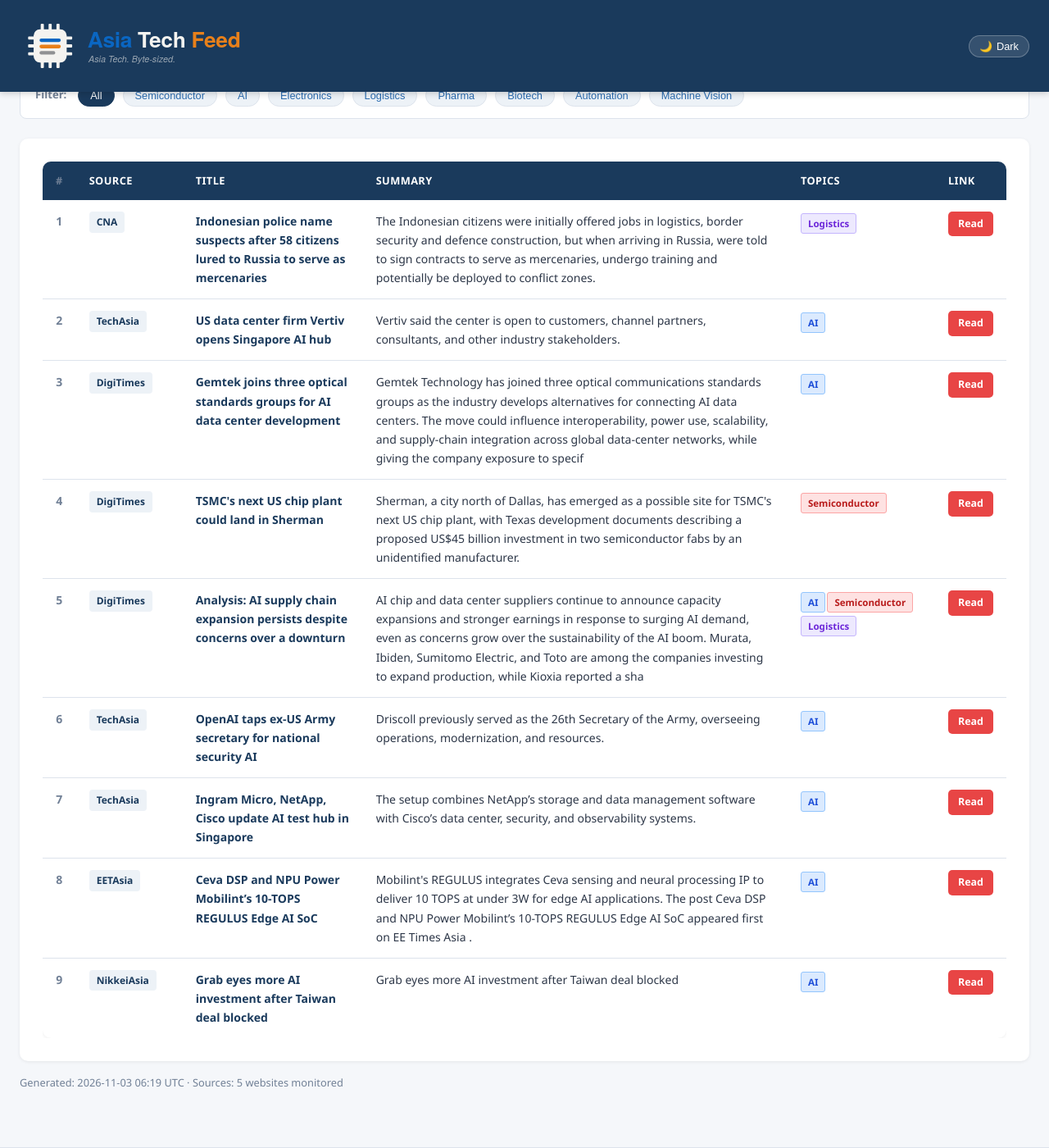
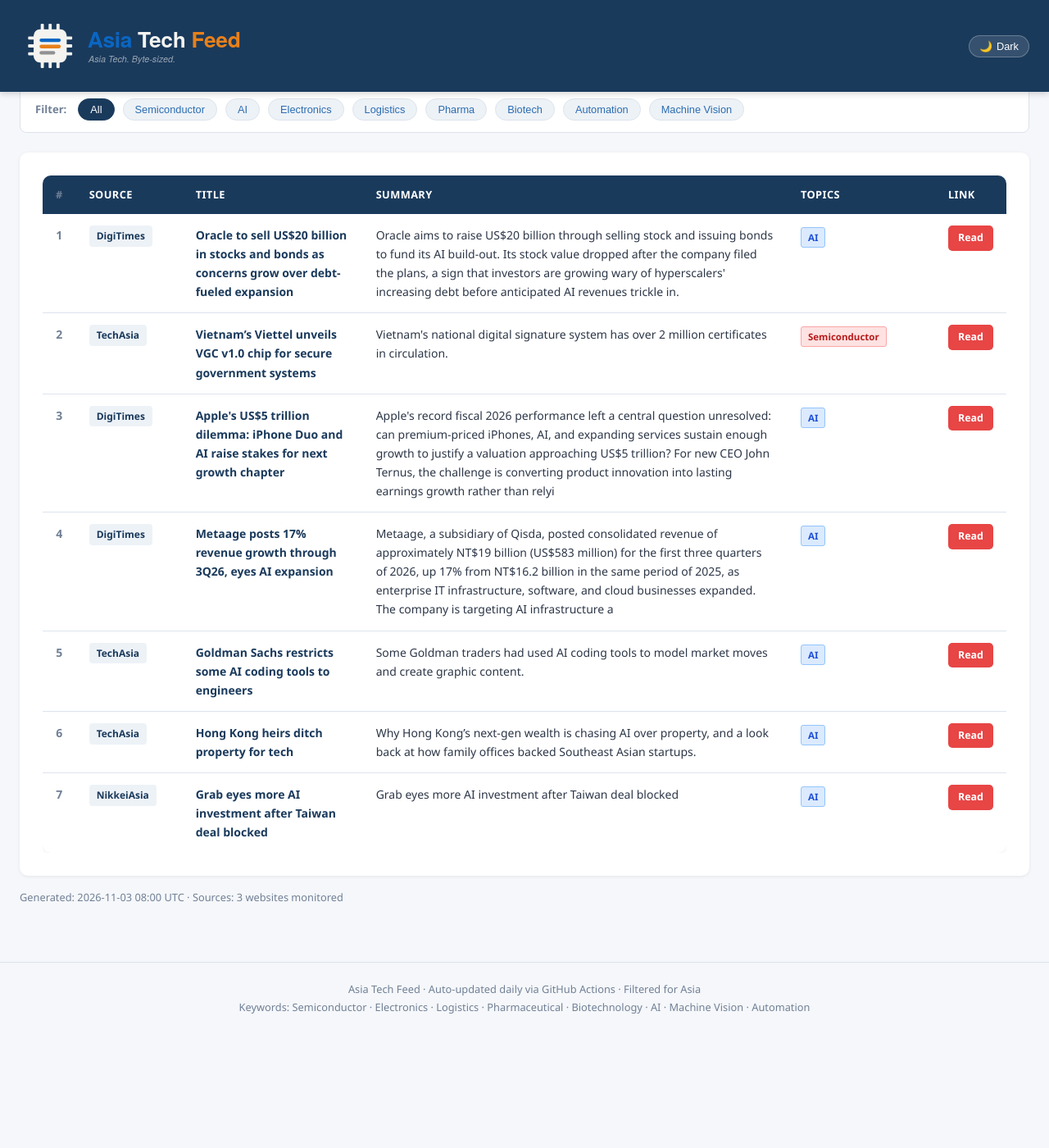
Before and after one commit to asiatechfeed/Asia-Tech-Feed, a Jekyll site: the page built from _posts/2026-11-03-asia-tech-news-digest.md, in a window 1280 px wide and 1400 px high, scrolled down 661 px. Shown: the whole window at 82% size. Built offline with Jekyll 4.4.1, drawn with Linux system fonts in a browser that asks for light colours; a script that is not in the unit is left out; after the commit the page ends 1922 px from its top, so only the background shows below that; some of the changed text lies outside the part shown.

Commit message:
📰 News digest 2026-11-03 (7 articles)

```diff
--- a/_posts/2026-11-03-asia-tech-news-digest.md
+++ b/_posts/2026-11-03-asia-tech-news-digest.md
@@ -1,16 +1,16 @@
 ---
 layout: post
 title: "Asia Tech News Digest - November 03, 2026"
-date: 2026-11-03 14:19:40 +0800
-articles_count: 9
-sources_count: 5
-sources: ["CNA", "DigiTimes", "EETAsia", "NikkeiAsia", "TechAsia"]
+date: 2026-11-03 16:00:53 +0800
+articles_count: 7
+sources_count: 3
+sources: ["DigiTimes", "NikkeiAsia", "TechAsia"]
 csv_file: /assets/data/news-2026-11-03.tsv
-featured_title: "Indonesian police name suspects after 58 citizens lured to Russia to serve as mercenaries"
-featured_url: "https://www.channelnewsasia.com/asia/indonesians-recruited-mercenaries-russia-human-trafficking-6515391"
-featured_source: "CNA"
-featured_summary: "The Indonesian citizens were initially offered jobs in logistics, border security and defence construction, but when arriving in Russia, were told to sign contracts to serve as mercenaries, undergo training and potentially be deployed to conflict zones."
-featured_image: "https://dam.mediacorp.sg/image/upload/s--m6ct_MRK--/c_fill,g_auto,h_676,w_1200/f_auto,q_auto/v1/mediacorp/cna/image/2026/11/03/indonesia_russian_mercenary_press_conference.jpg?itok=S2v54Q_N"
+featured_title: "Oracle to sell US$20 billion in stocks and bonds as concerns grow over debt-fueled expansion"
+featured_url: "https://www.digitimes.com/news/a20261103VL217/oracle-financing-earnings-revenue.html"
+featured_source: "DigiTimes"
+featured_summary: "Oracle aims to raise US$20 billion through selling stock and issuing bonds to fund its AI build-out. Its stock value dropped after the company filed the plans, a sign that investors are growing wary of hyperscalers' increasing debt before anticipated AI revenues trickle in."
+featured_image: "https://img.digitimes.com/newsshow/20261103vl217_files/1_2b.jpg"
 ---
 
 <table class="news-table">
@@ -27,75 +27,59 @@ featured_image: "https://dam.mediacorp.sg/image/upload/s--m6ct_MRK--/c_fill,g_au
 <tbody>
 <tr>
   <td class="col-num">1</td>
-  <td class="col-source"><span class="source-badge">CNA</span></td>
-  <td class="col-title"><span class="article-title">Indonesian police name suspects after 58 citizens lured to Russia to serve as mercenaries</span></td>
-  <td class="col-summary">The Indonesian citizens were initially offered jobs in logistics, border security and defence construction, but when arriving in Russia, were told to sign contracts to serve as mercenaries, undergo training and potentially be deployed to conflict zones.</td>
-  <td class="col-tags"><span class="tag logis">Logistics</span></td>
-  <td class="col-link"><a class="btn-link" href="https://www.channelnewsasia.com/asia/indonesians-recruited-mercenaries-russia-human-trafficking-6515391" target="_blank" rel="noopener">Read</a></td>
+  <td class="col-source"><span class="source-badge">DigiTimes</span></td>
+  <td class="col-title"><span class="article-title">Oracle to sell US$20 billion in stocks and bonds as concerns grow over debt-fueled expansion</span></td>
+  <td class="col-summary">Oracle aims to raise US$20 billion through selling stock and issuing bonds to fund its AI build-out. Its stock value dropped after the company filed the plans, a sign that investors are growing wary of hyperscalers' increasing debt before anticipated AI revenues trickle in.</td>
+  <td class="col-tags"><span class="tag ai">AI</span></td>
+  <td class="col-link"><a class="btn-link" href="https://www.digitimes.com/news/a20261103VL217/oracle-financing-earnings-revenue.html" target="_blank" rel="noopener">Read</a></td>
 </tr>
 <tr>
   <td class="col-num">2</td>
   <td class="col-source"><span class="source-badge">TechAsia</span></td>
-  <td class="col-title"><span class="article-title">US data center firm Vertiv opens Singapore AI hub</span></td>
-  <td class="col-summary">Vertiv said the center is open to customers, channel partners, consultants, and other industry stakeholders.</td>
-  <td class="col-tags"><span class="tag ai">AI</span></td>
-  <td class="col-link"><a class="btn-link" href="https://www.techinasia.com/abb-launches-infinitus-ai-data-centers" target="_blank" rel="noopener">Read</a></td>
+  <td class="col-title"><span class="article-title">Vietnam’s Viettel unveils VGC v1.0 chip for secure government systems</span></td>
+  <td class="col-summary">Vietnam's national digital signature system has over 2 million certificates in circulation.</td>
+  <td class="col-tags"><span class="tag semi">Semiconductor</span></td>
+  <td class="col-link"><a class="btn-link" href="https://www.techinasia.com/vietnam-becomes-key-player-in-global-chip-value-chain-deputy-pm" target="_blank" rel="noopener">Read</a></td>
 </tr>
 <tr>
   <td class="col-num">3</td>
   <td class="col-source"><span class="source-badge">DigiTimes</span></td>
-  <td class="col-title"><span class="article-title">Gemtek joins three optical standards groups for AI data center development</span></td>
-  <td class="col-summary">Gemtek Technology has joined three optical communications standards groups as the industry develops alternatives for connecting AI data centers. The move could influence interoperability, power use, scalability, and supply-chain integration across global data-center networks, while giving the company exposure to specif</td>
+  <td class="col-title"><span class="article-title">Apple's US$5 trillion dilemma: iPhone Duo and AI raise stakes for next growth chapter</span></td>
+  <td class="col-summary">Apple's record fiscal 2026 performance left a central question unresolved: can premium-priced iPhones, AI, and expanding services sustain enough growth to justify a valuation approaching US$5 trillion? For new CEO John Ternus, the challenge is converting product innovation into lasting earnings growth rather than relyi</td>
   <td class="col-tags"><span class="tag ai">AI</span></td>
-  <td class="col-link"><a class="btn-link" href="https://www.digitimes.com/news/a20261103PD204/gemtek-optical-communications-data-center-2026.html" target="_blank" rel="noopener">Read</a></td>
+  <td class="col-link"><a class="btn-link" href="https://www.digitimes.com/news/a20261103VL208/apple-iphone-duo-performance-growth-2026.html" target="_blank" rel="noopener">Read</a></td>
 </tr>
 <tr>
   <td class="col-num">4</td>
   <td class="col-source"><span class="source-badge">DigiTimes</span></td>
-  <td class="col-title"><span class="article-title">TSMC's next US chip plant could land in Sherman</span></td>
-  <td class="col-summary">Sherman, a city north of Dallas, has emerged as a possible site for TSMC's next US chip plant, with Texas development documents describing a proposed US$45 billion investment in two semiconductor fabs by an unidentified manufacturer.</td>
-  <td class="col-tags"><span class="tag semi">Semiconductor</span></td>
-  <td class="col-link"><a class="btn-link" href="https://www.digitimes.com/news/a20261103VL216/tsmc-plant-texas-investment-manufacturing.html" target="_blank" rel="noopener">Read</a></td>
+  <td class="col-title"><span class="article-title">Metaage posts 17% revenue growth through 3Q26, eyes AI expansion</span></td>
+  <td class="col-summary">Metaage, a subsidiary of Qisda, posted consolidated revenue of approximately NT$19 billion (US$583 million) for the first three quarters of 2026, up 17% from NT$16.2 billion in the same period of 2025, as enterprise IT infrastructure, software, and cloud businesses expanded. The company is targeting AI infrastructure a</td>
+  <td class="col-tags"><span class="tag ai">AI</span></td>
+  <td class="col-link"><a class="btn-link" href="https://www.digitimes.com/news/a20261103PD213/revenue-growth-subsidiary-qisda-infrastructure.html" target="_blank" rel="noopener">Read</a></td>
 </tr>
 <tr>
   <td class="col-num">5</td>
-  <td class="col-source"><span class="source-badge">DigiTimes</span></td>
-  <td class="col-title"><span class="article-title">Analysis: AI supply chain expansion persists despite concerns over a downturn</span></td>
-  <td class="col-summary">AI chip and data center suppliers continue to announce capacity expansions and stronger earnings in response to surging AI demand, even as concerns grow over the sustainability of the AI boom. Murata, Ibiden, Sumitomo Electric, and Toto are among the companies investing to expand production, while Kioxia reported a sha</td>
-  <td class="col-tags"><span class="tag ai">AI</span><span class="tag semi">Semiconductor</span><span class="tag logis">Logistics</span></td>
-  <td class="col-link"><a class="btn-link" href="https://www.digitimes.com/news/a20261103PD222/ai-chip-supply-chain-demand-capacity-earnings.html" target="_blank" rel="noopener">Read</a></td>
+  <td class="col-source"><span class="source-badge">TechAsia</span></td>
+  <td class="col-title"><span class="article-title">Goldman Sachs restricts some AI coding tools to engineers</span></td>
+  <td class="col-summary">Some Goldman traders had used AI coding tools to model market moves and create graphic content.</td>
+  <td class="col-tags"><span class="tag ai">AI</span></td>
+  <td class="col-link"><a class="btn-link" href="https://www.techinasia.com/goldman-sachs-executive-ai-may-complicate-lending-decisions" target="_blank" rel="noopener">Read</a></td>
 </tr>
 <tr>
   <td class="col-num">6</td>
   <td class="col-source"><span class="source-badge">TechAsia</span></td>
-  <td class="col-title"><span class="article-title">OpenAI taps ex-US Army secretary for national security AI</span></td>
-  <td class="col-summary">Driscoll previously served as the 26th Secretary of the Army, overseeing operations, modernization, and resources.</td>
+  <td class="col-title"><span class="article-title">Hong Kong heirs ditch property for tech</span></td>
+  <td class="col-summary">Why Hong Kong’s next-gen wealth is chasing AI over property, and a look back at how family offices backed Southeast Asian startups.</td>
   <td class="col-tags"><span class="tag ai">AI</span></td>
-  <td class="col-link"><a class="btn-link" href="https://www.techinasia.com/openai-resumes-ai-training-internet-access" target="_blank" rel="noopener">Read</a></td>
+  <td class="col-link"><a class="btn-link" href="https://www.techinasia.com/hong-kong-heirs-ditch-property-tech" target="_blank" rel="noopener">Read</a></td>
 </tr>
 <tr>
   <td class="col-num">7</td>
-  <td class="col-source"><span class="source-badge">TechAsia</span></td>
-  <td class="col-title"><span class="article-title">Ingram Micro, NetApp, Cisco update AI test hub in Singapore</span></td>
-  <td class="col-summary">The setup combines NetApp’s storage and data management software with Cisco’s data center, security, and observability systems.</td>
-  <td class="col-tags"><span class="tag ai">AI</span></td>
-  <td class="col-link"><a class="btn-link" href="https://www.techinasia.com/data-durians-h2oais-journey-ailed-accessibility" target="_blank" rel="noopener">Read</a></td>
-</tr>
-<tr>
-  <td class="col-num">8</td>
-  <td class="col-source"><span class="source-badge">EETAsia</span></td>
-  <td class="col-title"><span class="article-title">Ceva DSP and NPU Power Mobilint’s 10-TOPS REGULUS Edge AI SoC</span></td>
-  <td class="col-summary">Mobilint's REGULUS integrates Ceva sensing and neural processing IP to deliver 10 TOPS at under 3W for edge AI applications. The post Ceva DSP and NPU Power Mobilint’s 10-TOPS REGULUS Edge AI SoC appeared first on EE Times Asia .</td>
-  <td class="col-tags"><span class="tag ai">AI</span></td>
-  <td class="col-link"><a class="btn-link" href="https://www.eetasia.com/ceva-dsp-and-npu-power-mobilints-10-tops-regulus-edge-ai-soc/" target="_blank" rel="noopener">Read</a></td>
-</tr>
-<tr>
-  <td class="col-num">9</td>
   <td class="col-source"><span class="source-badge">NikkeiAsia</span></td>
   <td class="col-title"><span class="article-title">Grab eyes more AI investment after Taiwan deal blocked</span></td>
   <td class="col-summary">Grab eyes more AI investment after Taiwan deal blocked</td>
   <td class="col-tags"><span class="tag ai">AI</span></td>
-  <td class="col-link"><a class="btn-link" href="https://asia.nikkei.com/business/transportation/grab-eyes-more-ai-investment-after-taiwan-deal-blocked" target="_blank" rel="noopener">Read</a></td>
+  <td class="col-link"><a class="btn-link" href="https://asia.nikkei.com/business/technology/grab-eyes-more-ai-investment-after-taiwan-deal-blocked" target="_blank" rel="noopener">Read</a></td>
 </tr>
 </tbody>
 </table>
```
Also changed, not shown: _data/seen_urls.json (+8 -1 lines), _digest_meta.json (+18 -20 lines), assets/data/news-2026-11-03.tsv (+7 -9 lines), assets/data/search-index.json.
